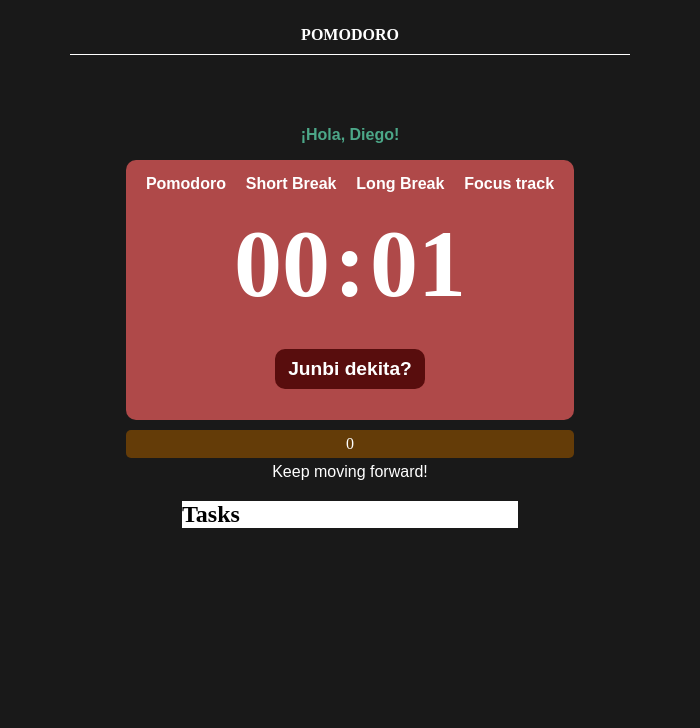
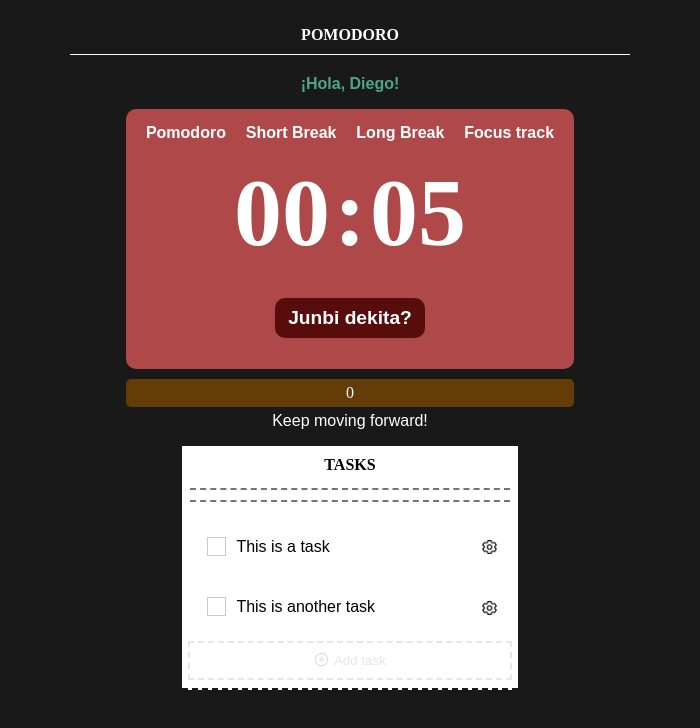
Before and after one commit to diegocorvar/myPomodoro, an Electron app: page index.html in a window 700 px wide. Drawn offline with Linux system fonts and the light colour scheme.

Commit message:
task section designed + progress bar bug fixed (I think)

```diff
--- a/index.html
+++ b/index.html
@@ -10,8 +10,11 @@
 <body>
     <main id="main-container">
         <header>
-            <h1>Pomodoro</h1>
-            <div id="progress-bar"></div>
+            <h1 id="current-mode-txt">Pomodoro</h1>
+            <div id="progress-bar-container">
+                <div id="progress-bar"></div>
+            </div>
+
         </header>
         <p id="greeting-text" class="sans-serif-font bold">¡Hola, <span class="bold">Diego</span>!</p>
         <section id="clock-section">
@@ -26,7 +29,7 @@
                 <span id="hrs-doubledot" class="main-time hide">:</span>
                 <span id="min" class="main-time">00</span>
                 <span class="main-time">:</span>
-                <span id="sec" class="main-time">01</span>
+                <span id="sec" class="main-time">05</span>
             </div>
             <button id="start-time-btn" class="time-ctrl-btn">Junbi dekita?</button>
             <button id="pause-time-btn" class="time-ctrl-btn">Ganbare!</button>
@@ -37,8 +40,19 @@
         </section>
         <section id="tasks-container">
             <h2>Tasks</h2>
-            <div class="task"></div>
+            <div class="divider"></div>
+            <div class="divider"></div>
+            <div class="task">
+                <label class="task-lbl"><input type="checkbox" />This is a task</label>
+                <img class="settings-btn" src="./assets/images/ajuste.png">
+            </div>
+            <div class="task">
+                <label class="task-lbl"><input type="checkbox" />This is another task</label>
+                <img class="settings-btn" src="./assets/images/ajuste.png">
+            </div>
+            <button id="add-task-btn"><img id="add-img" src="./assets/images/boton-agregar.png">Add task</button>
         </section>
+
     </main>
 </body>
 </html>
--- a/script.js
+++ b/script.js
@@ -53,6 +53,10 @@
     'POMODORO', 'SHORT_REST', 'LONG_REST', 'FOCUS_TRACK'
 ];
 
+const MODES_NAMES = [
+    'Pomodoro', 'Short rest', 'Long rest', 'Focus track'
+];
+
 // pomodoroCounter: Global variable used for count the number of pomodoros finished
 let pomodoroCounter = 0;
 
@@ -74,6 +78,7 @@
     FOCUS_TRACK: {hours: 0, minutes: 0, seconds: 0}
 }
 
+let currentProgress = 0;
 
 // ========== AUDIOS =========================================================================================
 
@@ -115,6 +120,15 @@
 // COUNTERS
 const pomCounterTxt = document.getElementById('pomodoro-count');
 
+// TEXT
+const currentModeTitle = document.getElementById('current-mode-txt');
+
+// PROGRESS BAR
+const progBar = document.getElementById('progress-bar');
+
+const addTaskBtn = document.getElementById('add-task-btn');
+
+
 // ========== TIMER VARIABLES =============================================================================
 
 // currentHr = Used to store the current hours of the timer
@@ -133,23 +147,29 @@
 // clockPlaying: Global variable that indicates the current state of the timer: playing or on pause
 let clockPlaying = PAUSE;
 
+let totalSeconds = calcTotalSeconds();
+
+function calcTotalSeconds() {
+    return Number(hours.textContent) * 3600 + Number(minutes.textContent) * 60 + Number(seconds.textContent);
+}
+
 
 // ========== TIME CONTROL BUTTONS ==========================================================================
 
 strtTimeBtn.addEventListener("mouseenter", () => showOnTimeCtrlBtn(ICON));
 strtTimeBtn.addEventListener("mouseleave", () => showOnTimeCtrlBtn(TEXT));
-strtTimeBtn.addEventListener("click", () => handleButtonClick(
-    grimmAudio,
-    theWorldAudio,
-    PRESET_COLORS[MODES[currentMode]]['backgroundColor'],
-    ['options-container', 'counter-section', 'greeting-text'],
-    0
-));
 strtTimeBtn.addEventListener("click", () => {
-    if (currentMode == FOCUS_TRACK) {
-        clock.style.transform = 'scael(150%)';
+        handleButtonClick(
+            grimmAudio,
+            theWorldAudio,
+            PRESET_COLORS[MODES[currentMode]]['backgroundColor'],
+            ['options-container', 'counter-section', 'greeting-text', 'tasks-container'],
+            0
+        )
+        totalSeconds = calcTotalSeconds();
+        if (currentProgress != 0) currentProgress--;
     }
-});
+);
 
 pausTiemBtn.addEventListener("mouseenter", () => showOnTimeCtrlBtn(ICON));
 pausTiemBtn.addEventListener("mouseleave", () => showOnTimeCtrlBtn(TEXT));
@@ -157,7 +177,7 @@
     clickButtonAudio,
     grimmAudio,
     PAUSE_COLOR,
-    ['options-container', 'counter-section', 'greeting-text'],
+    ['options-container', 'counter-section', 'greeting-text', 'tasks-container'],
     1
 ));
 
@@ -191,6 +211,16 @@
 }
 
 
+
+
+addTaskBtn.addEventListener('mouseenter', () => {
+    document.getElementById('add-img').style.filter = 'invert(59%) sepia(1%) saturate(2388%) hue-rotate(10deg) brightness(94%) contrast(83%)';
+});
+addTaskBtn.addEventListener('mouseleave', () => {
+    document.getElementById('add-img').style.filter = 'invert(81%) sepia(3%) saturate(0%) hue-rotate(138deg) brightness(104%) contrast(96%)';
+});
+
+
 // ========== FUNCTIONS =============================================================================
 
 // shiftTimeCtrlBtn: A function that switch the visibility of time control buttons depending on clockPlaying value
@@ -200,6 +230,7 @@
     pausTiemBtn.style.display = clockPlaying ? HIDE : SHOW;
 
     clockPlaying = clockPlaying ? PAUSE : PLAYING;
+    progBar.style.width = clockPlaying ? `${currentProgress * 100 / totalSeconds}%` : '100%';
 }
 
 // showOnTimeCtrlBtn(): Used to toggle between icon or text when hover over a time control button
@@ -242,6 +273,7 @@
                 currentSec = 60;
             else
                 currentSec--;
+                increaseProgBar();
             count = 0;
         }
 
@@ -319,7 +351,11 @@
 }
 
 function changeModeTo(mode) {
+    currentProgress = 0;
+    if (currentMode != FOCUS_TRACK) totalSeconds = calcTotalSeconds();
     currentMode = mode;
+
+    currentModeTitle.textContent = MODES_NAMES[currentMode];
 
     const hrs = PRESET_TIMES[MODES[currentMode]]['hours'];
     const min = PRESET_TIMES[MODES[currentMode]]['minutes'];
@@ -370,6 +406,11 @@
         });
     }
 
-    scaleElements(['options-container', 'counter-section', 'greeting-text'], 1, '0.3s');
+    scaleElements(['options-container', 'counter-section', 'greeting-text', 'tasks-container'], 1, '0.3s');
     if (clockPlaying) shiftTimeCtrlBtn();
 }
+
+function increaseProgBar() {
+    currentProgress++;
+    progBar.style.width = `${currentProgress * 100 / totalSeconds}%`;
+}
--- a/styles.css
+++ b/styles.css
@@ -36,9 +36,17 @@
 }
 
 #progress-bar {
+    position: absolute;
     width: 100%;
     margin-bottom: 50px;
     border-bottom: 1px solid white;
+}
+
+#progress-bar-container {
+    position: absolute;
+    width: 80%;
+    margin-bottom: 50px;
+    border-bottom: 1px solid rgba(0, 0, 0, 5%);
 }
 
 #greeting-text {
@@ -153,6 +161,105 @@
 
 #tasks-container {
     width: 60%;
+    max-width: 400px;
     margin: 0 auto;
     background-color: #fff;
+    border-bottom: 2px dashed #191919;
 }
+
+#tasks-container h2 {
+    font-size: 1rem;
+    text-align: center;
+    padding: 10px 0 0;
+    text-transform: uppercase;
+}
+
+.divider {
+    width: 95%;
+    border-bottom: 2px dashed #1919199a;
+    margin: 5px auto 10px;
+}
+
+.divider:nth-child(3) {
+    margin-bottom: 20px;
+}
+
+.task {
+    display: flex;
+    justify-content: space-between;
+    font-family: sans-serif;
+    box-sizing: border-box;
+    width: 95%;
+    margin: 0 auto 10px;
+    padding: 0.8em;
+}
+
+.task:hover {
+    outline: 2px dashed #d6d6d69a;
+    cursor: pointer;
+}
+
+.settings-btn {
+    width: 5%;
+    max-width: 20px;
+    align-self: center;
+    transition: transform 0.3s;
+}
+
+.settings-btn:hover {
+    transform: rotate(180deg) scale(1.1);
+}
+
+.task-lbl input[type="checkbox"] {
+    -webkit-appearance: none;
+    appearance: none;
+    margin-right: 10px;
+    vertical-align: middle;
+    cursor: pointer;
+    border: 1px solid #aaaaaa9a;
+    width: 1.2rem;
+    height: 1.2rem;
+    transform: translateY(-1px);
+}
+
+.task-lbl input[type="checkbox"]::before {
+    display: block;
+    content: "✔";
+    text-align: center;
+    color: white;
+    width: 1.1rem;
+    height: 1.1rem;
+    transform: scale(0);
+    transition: all 0.3s ease-in;
+}
+
+.task-lbl input[type="checkbox"]:checked::before {
+    transform: scale(1);
+    background-color: #191919;
+}
+
+#add-task-btn {
+    display: block;
+    margin: 10px auto;
+    width: 95%;
+    outline: 2px dashed #d6d6d69a;
+    color: #d6d6d69a;
+    padding: 10px;
+    cursor: pointer;
+    background-color: #fff;
+    border: none;
+}
+
+#add-task-btn:hover {
+    outline-color: #8888889a;
+    color: #8888889a;
+}
+
+#add-img {
+    filter: invert(81%) sepia(3%) saturate(0%) hue-rotate(138deg) brightness(104%) contrast(96%);
+    width: 1.1em;
+    height: 1.1em;
+    vertical-align: top;
+    transform: translateY(-1px);
+    margin-right: 5px;
+}
```
Also changed, not shown: assets/images/ajuste.png (added), assets/images/boton-agregar.png (added).
